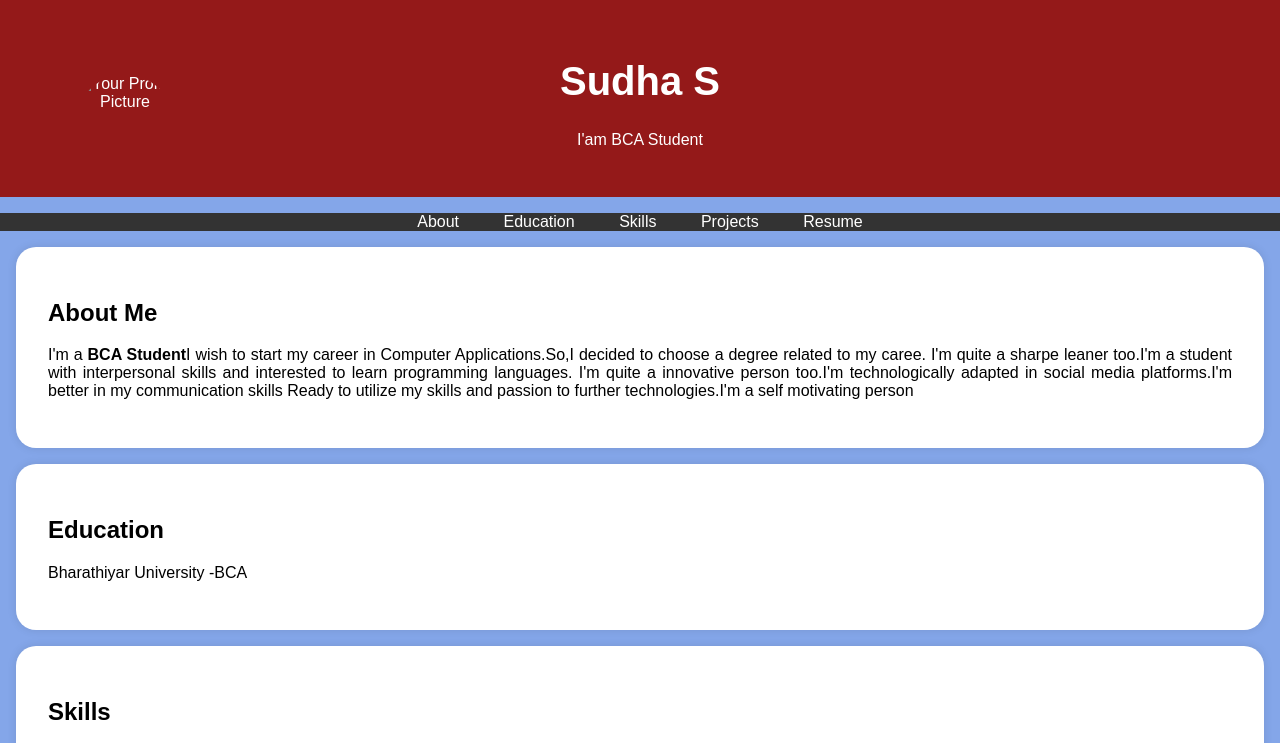
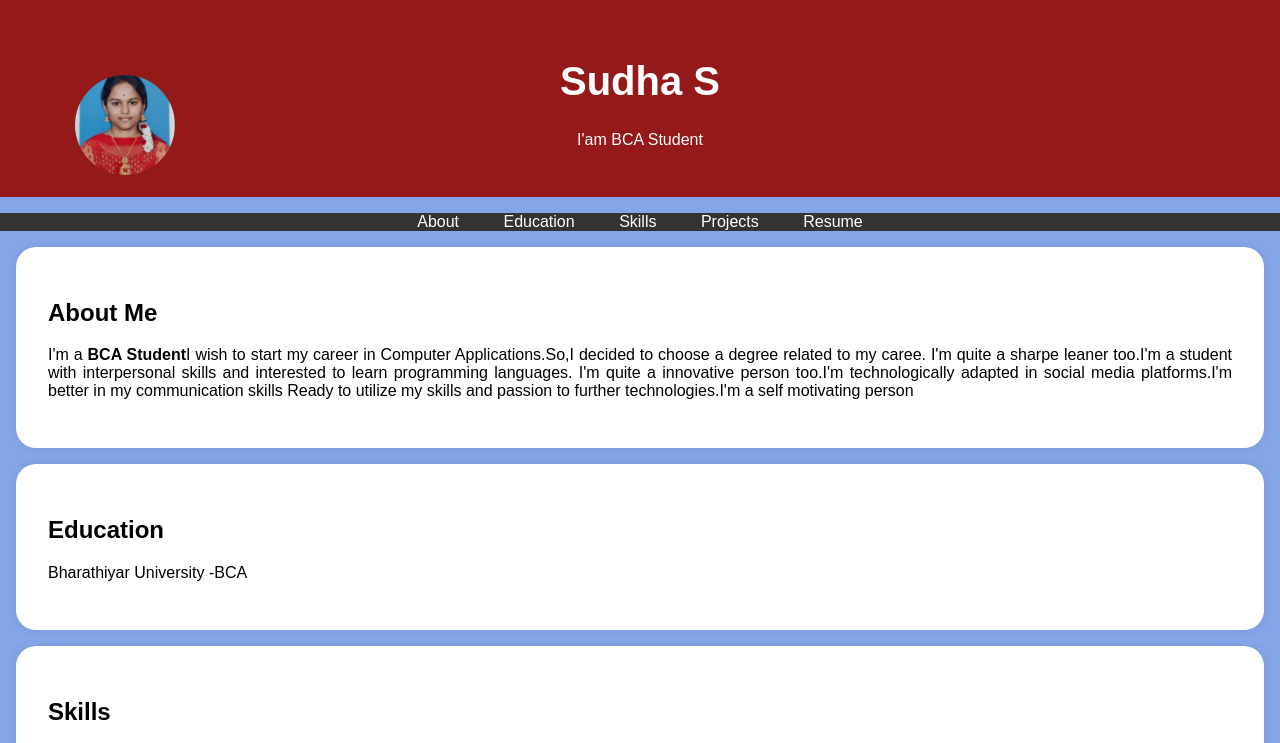
Before and after one commit to Sudhateddy20/Digital-Portfolio-, a plain HTML site: page Index (1).html in a window 1280 px wide. Shown: the top 743 px of the page. Drawn offline with Linux system fonts and the light colour scheme.

Commit message:
Update Index (1).html

```diff
--- a/Index (1).html
+++ b/Index (1).html
@@ -95,7 +95,7 @@
     <header>
         <div class="header-content">
             <!-- Add your profile picture here -->
-            <img src="passport photo.jpg" alt="Your Profile Picture" class="profile-picture">
+            <img src="passport.jpg" alt="Your Profile Picture" class="profile-picture">
             <h1>Sudha S</h1>
             <p>I'am BCA Student </p>
         </div>
```
